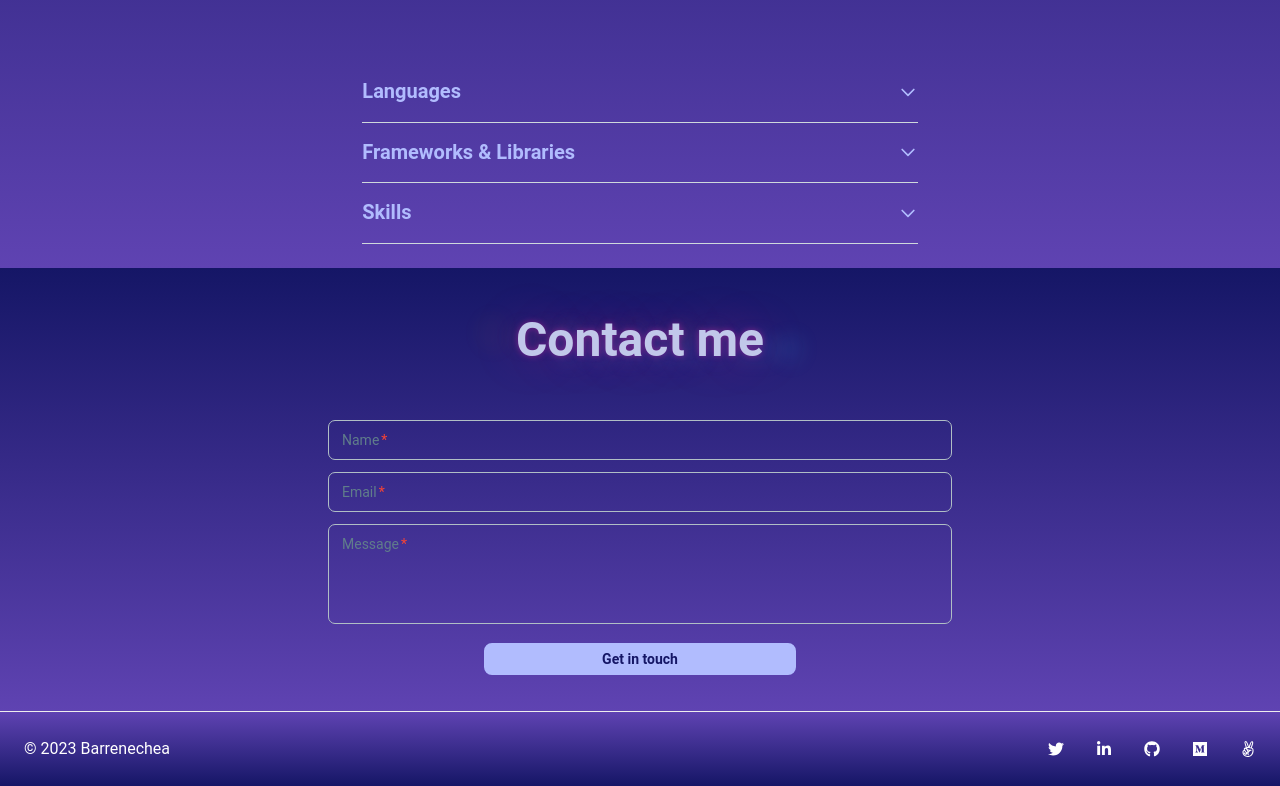
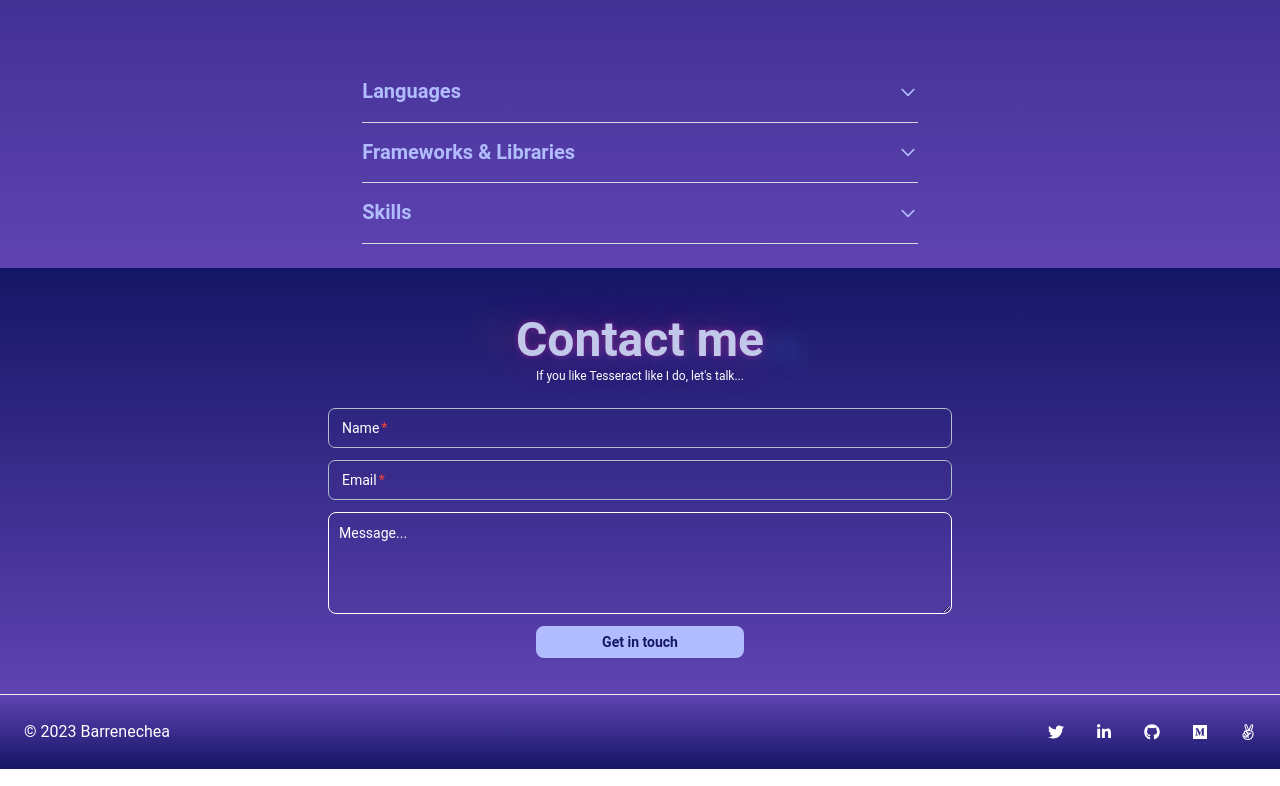
Before and after one commit to chelobotix/Portfolio_React, a React (Vite) app: page / in a window 1280 px wide. Shown: the part 3148-3934 px from the top of the page. Built offline with nearby package versions, Linux system fonts and the light colour scheme; a web font is replaced by a local one.

Commit message:
Update form style

```diff
--- a/src/components/ContactForm/ContactForm.jsx
+++ b/src/components/ContactForm/ContactForm.jsx
@@ -5,7 +5,8 @@ import Button from "../Button/Button";
 const ContactForm = () => {
   return (
     <section id="contact" className="flex flex-col items-center w-full pb-7 bg-gradient-to-t from-dark-pink to-dark-blue">
-      <h2 className="animateText text-4xl font-bold mt-12 mb-5 lg:text-5xl lg:mb-12">Contact me</h2>
+      <h2 className="animateText text-4xl font-bold mt-12 mb-1 lg:text-5xl">Contact me</h2>
+      <p className="text-xs text-white mb-4">If you like Tesseract like I do, let's talk...</p>
       <form
         className="w-[320px] md:w-1/2 flex flex-col gap-3 p-2 item-center"
         action="https://formspree.io/f/xzbwnlee"
@@ -17,7 +18,7 @@ const ContactForm = () => {
         <Button
           name="Get in touch"
           style={
-            "px-4 py-1 text-sm font-semibold border-2 xl:w-1/2 m-auto border-letter-blue bg-letter-blue rounded-lg text-dark-blue hover:border-white "
+            "px-4 py-1 text-sm font-semibold border-2 xl:w-1/3 m-auto border-letter-blue bg-letter-blue rounded-lg text-dark-blue hover:border-white hover:scale-110 duration-300"
           }
           liveDemo={""}
           modalConf={{}}
--- a/src/components/Input/Input.jsx
+++ b/src/components/Input/Input.jsx
@@ -4,7 +4,19 @@ const InputComponent = (props) => {
   const { label, type, inputName } = props;
   return (
     <div className="flex flex-col items-center">
-      <Input type={type} name={inputName} label={label} color={"light-blue"} required maxLength={50} />
+      <Input
+        type={type}
+        name={inputName}
+        label={label}
+        color={"white"}
+        required
+        maxLength={50}
+        className="text-white"
+        labelProps={{
+          className: "text-white",
+        }}
+        containerProps={{ className: "text-white" }}
+      />
     </div>
   );
 };
--- a/src/components/TextArea/TextArea.jsx
+++ b/src/components/TextArea/TextArea.jsx
@@ -3,7 +3,14 @@ import { Textarea } from "@material-tailwind/react";
 const TextArea = ({ inputName }) => {
   return (
     <div className="flex flex-col items-center">
-      <Textarea label="Message" name={inputName} color={"light-blue"} required />
+      <textarea
+        id="message"
+        name={inputName}
+        required
+        rows="4"
+        className="block p-2.5 w-full text-sm text-white bg-transparent rounded-lg border border-white placeholder-white"
+        placeholder="Message..."
+      ></textarea>
     </div>
   );
 };
```
